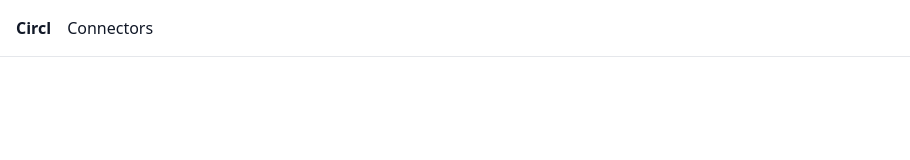
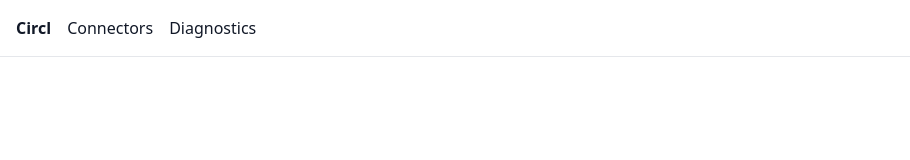
Before and after one commit to andremair97/circl-docs, a Next.js app in the folder apps/web/: page / in a window 1280 px wide. Shown: the top 160 px of the page, without its empty margins (0-910 px from the left). Built offline with nearby package versions, Linux system fonts and the light colour scheme.

Commit message:
feat(web): always show diagnostics link

```diff
--- a/apps/web/app/(site)/_components/NavClient.tsx
+++ b/apps/web/app/(site)/_components/NavClient.tsx
@@ -52,14 +52,13 @@ export default function NavClient({ connectors }: Props) {
             })}
           </ul>
         </details>
-        {process.env.NEXT_PUBLIC_SHOW_DEBUG === '1' && (
+        {/* Always expose diagnostics to simplify debugging across environments. */}
         <Link
           href="/debug/connectors"
           className={isActive('/debug/connectors') ? 'font-semibold' : ''}
         >
           Diagnostics
         </Link>
-        )}
       </div>
     </nav>
   );
```
Also changed, not shown: 1 other file (tests, documents, lock files or other folders). Lines whose indentation alone changed are shown as unchanged.
